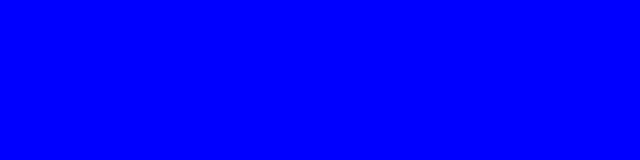
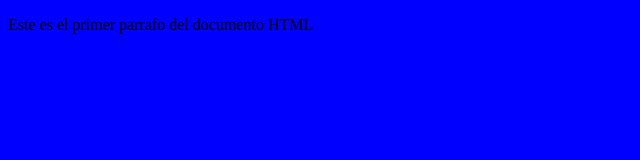
Before and after one commit to repe19/practicaWeb2, a plain HTML site: page index.html in a window 1280 px wide. Shown: the whole page, without its empty margins (0-640 px from the left). Drawn offline with Linux system fonts and the light colour scheme.

Commit message:
Creando parrafo 1 desde master

```diff
--- a/index.html
+++ b/index.html
@@ -6,6 +6,6 @@
 	<link rel="stylesheet" type="text/css" href="css/estilos.css">
 </head>
 <body>
-
+	<p>Este es el primer parrafo del documento HTML</p>
 </body>
 </html>
```
